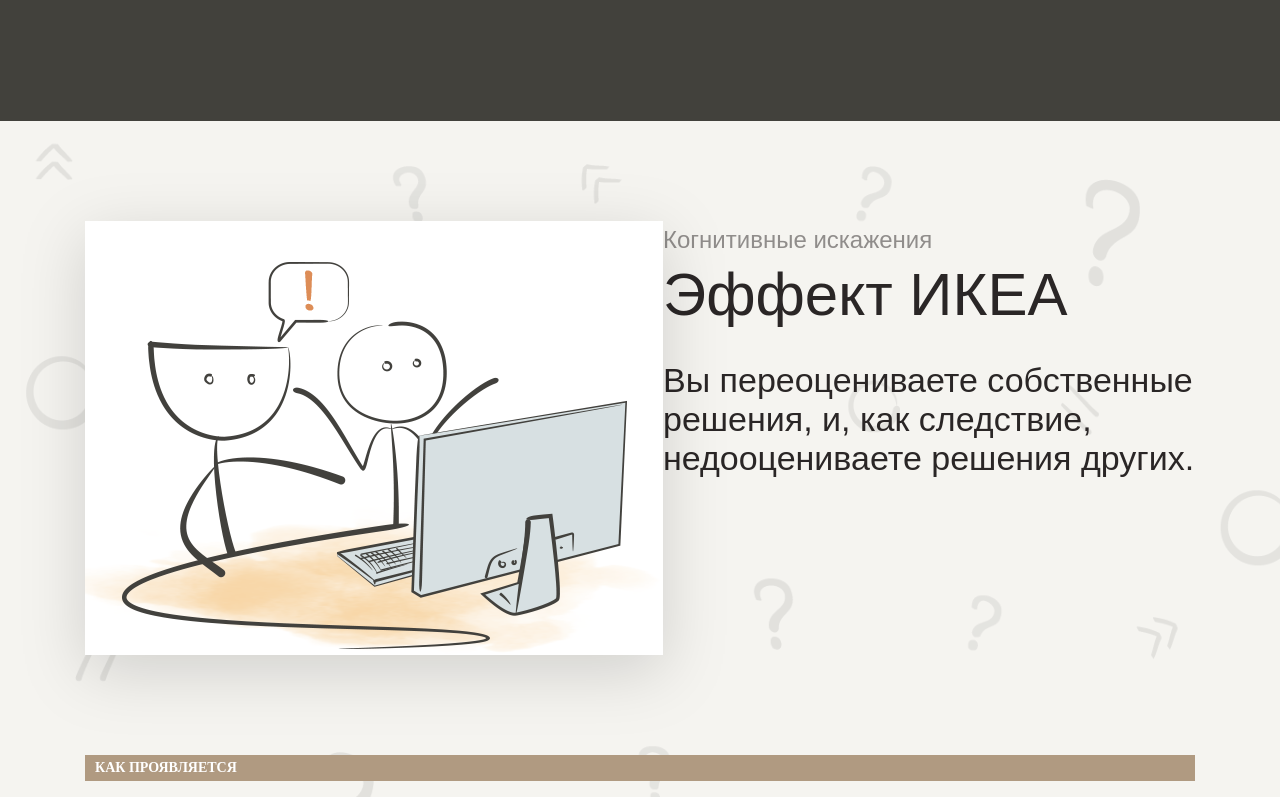
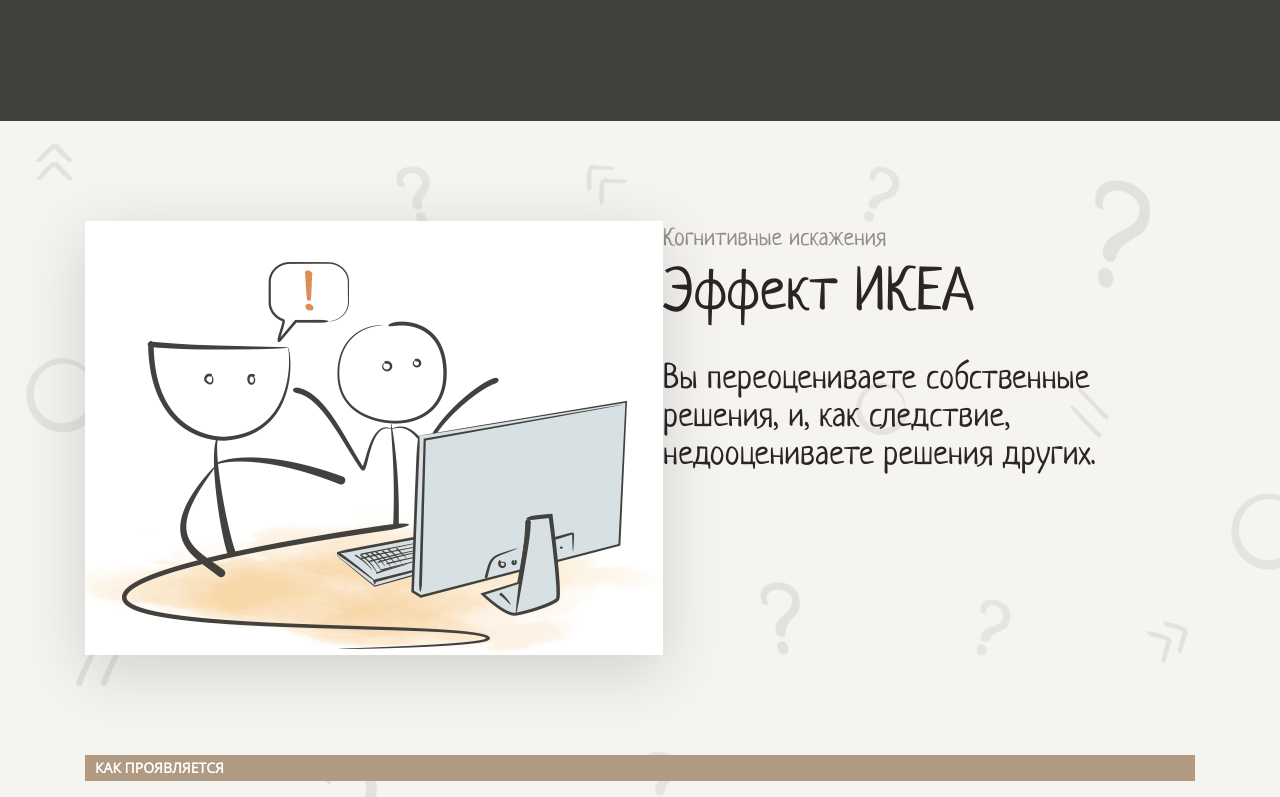
Before and after one commit to Hisun0/layout-designer-project-58, a website: page src/index.html in a window 1280 px wide. Shown: the part 2584-3381 px from the top of the page. Drawn offline with Linux system fonts and the light colour scheme.

Commit message:
fix font face

```diff
--- a/src/styles/style.css
+++ b/src/styles/style.css
@@ -1,10 +1,10 @@
 @font-face {
-  font-family: Neucha, serif;
+  font-family: Neucha;
   src: url('../fonts/Neucha-Regular.ttf');
 }
 
 @font-face {
-  font-family: Open-Sans, serif;
+  font-family: Open-Sans;
   src: url('../fonts/OpenSans-Regular.ttf');
 }
 
```
